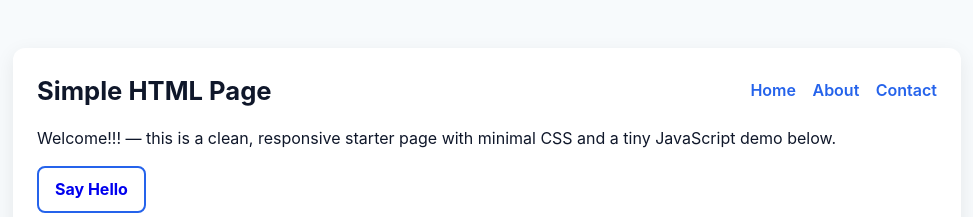
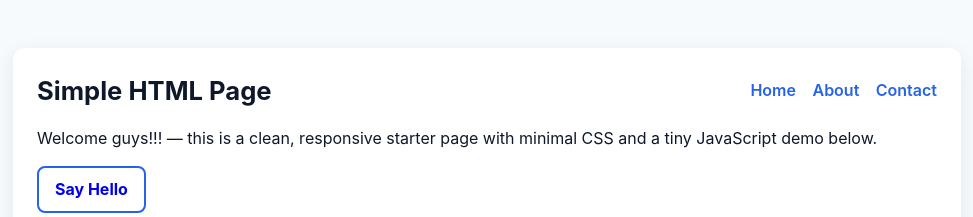
Before and after one commit to Balasubramani718/Github_Assignment, a plain HTML site: page index.html in a window 1280 px wide. Shown: the top 217 px of the page, without its empty margins (153-1126 px from the left). Drawn offline with Linux system fonts and the light colour scheme.

Commit message:
Updated by Ricky

```diff
--- a/index.html
+++ b/index.html
@@ -31,7 +31,7 @@
     </header>
 
     <section class="hero">
-      <p>Welcome!!! — this is a clean, responsive starter page with minimal CSS and a tiny JavaScript demo below.</p>
+      <p>Welcome guys!!! — this is a clean, responsive starter page with minimal CSS and a tiny JavaScript demo below.</p>
       <p>
         <a id="greetBtn" class="btn" href="#">Say Hello</a>
       </p>
```
